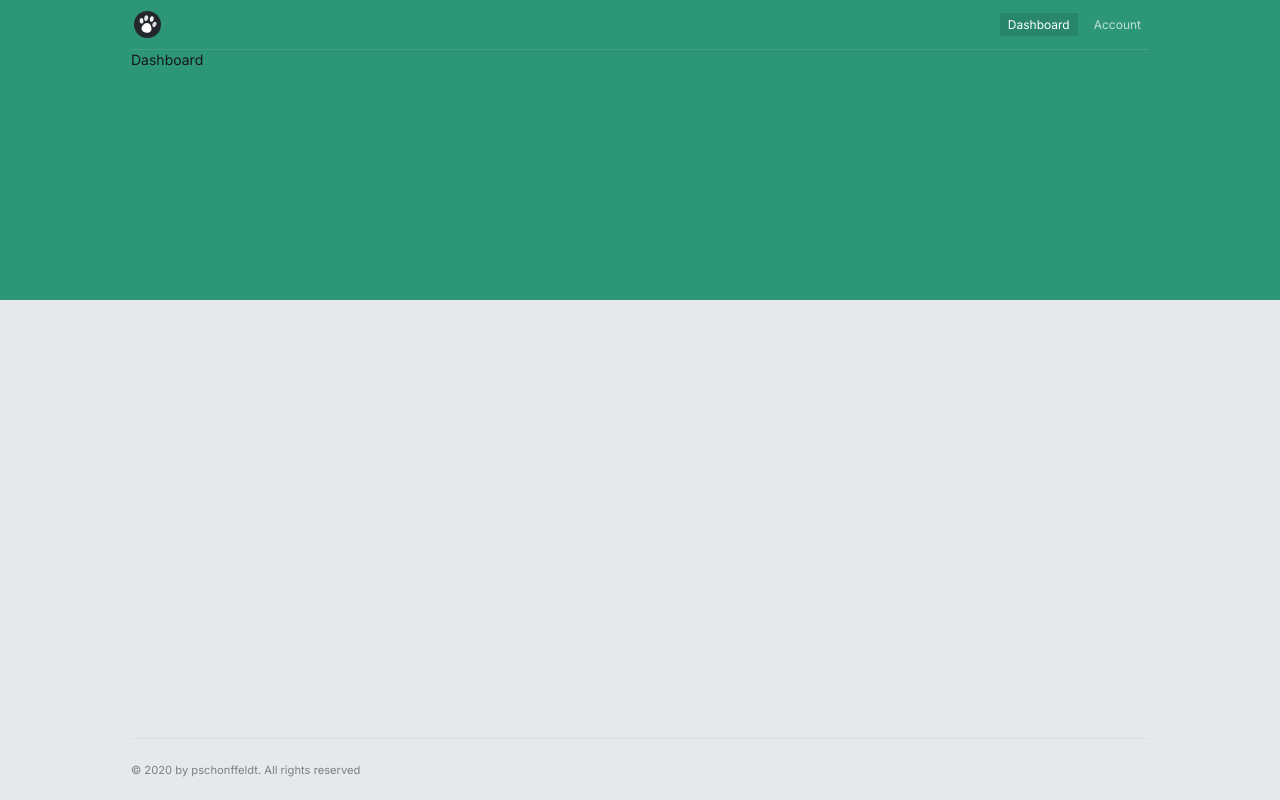
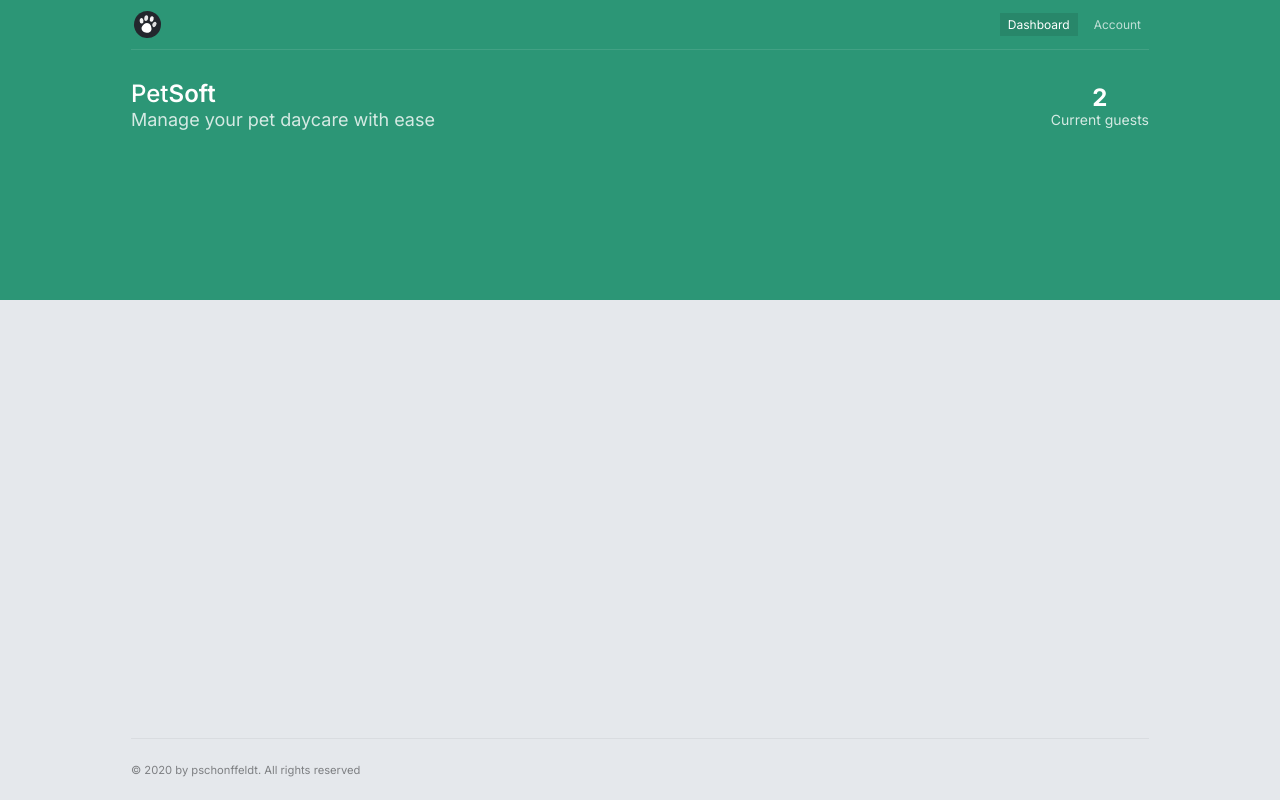
Before and after one commit to pschonffeldt/pet, a Next.js app: page /app/dashboard in a window 1280 px wide. Built offline with nearby package versions, Linux system fonts and the light colour scheme.

Commit message:
Create new components and add to dashboard

```diff
--- a/src/app/(app)/app/dashboard/page.tsx
+++ b/src/app/(app)/app/dashboard/page.tsx
@@ -1,3 +1,14 @@
+import Branding from "@/components/branding";
+import Stats from "@/components/stats";
+
 export default function Dashboard() {
-  return <div>Dashboard</div>;
+  return (
+    <main>
+      <div className="flex items-center justify-between text-white py-8">
+        <Branding />
+
+        <Stats />
+      </div>
+    </main>
+  );
 }
--- /dev/null
+++ b/src/components/branding.tsx
@@ -0,0 +1,12 @@
+import H1 from "./h1";
+
+export default function Branding() {
+  return (
+    <section>
+      <H1>
+        Pet<span className="font-semibold">Soft</span>
+      </H1>
+      <p className="text-lg opacity-80">Manage your pet daycare with ease</p>
+    </section>
+  );
+}
--- /dev/null
+++ b/src/components/h1.tsx
@@ -0,0 +1,3 @@
+export default function H1({ children }: { children: React.ReactNode }) {
+  return <h1 className="font-medium text-2xl leading-6">{children}</h1>;
+}
--- /dev/null
+++ b/src/components/stats.tsx
@@ -0,0 +1,8 @@
+export default function Stats() {
+  return (
+    <section className="text-center">
+      <p className="text-2xl font-bold leading-6">2</p>
+      <p className="opacity-80">Current guests</p>
+    </section>
+  );
+}
```
